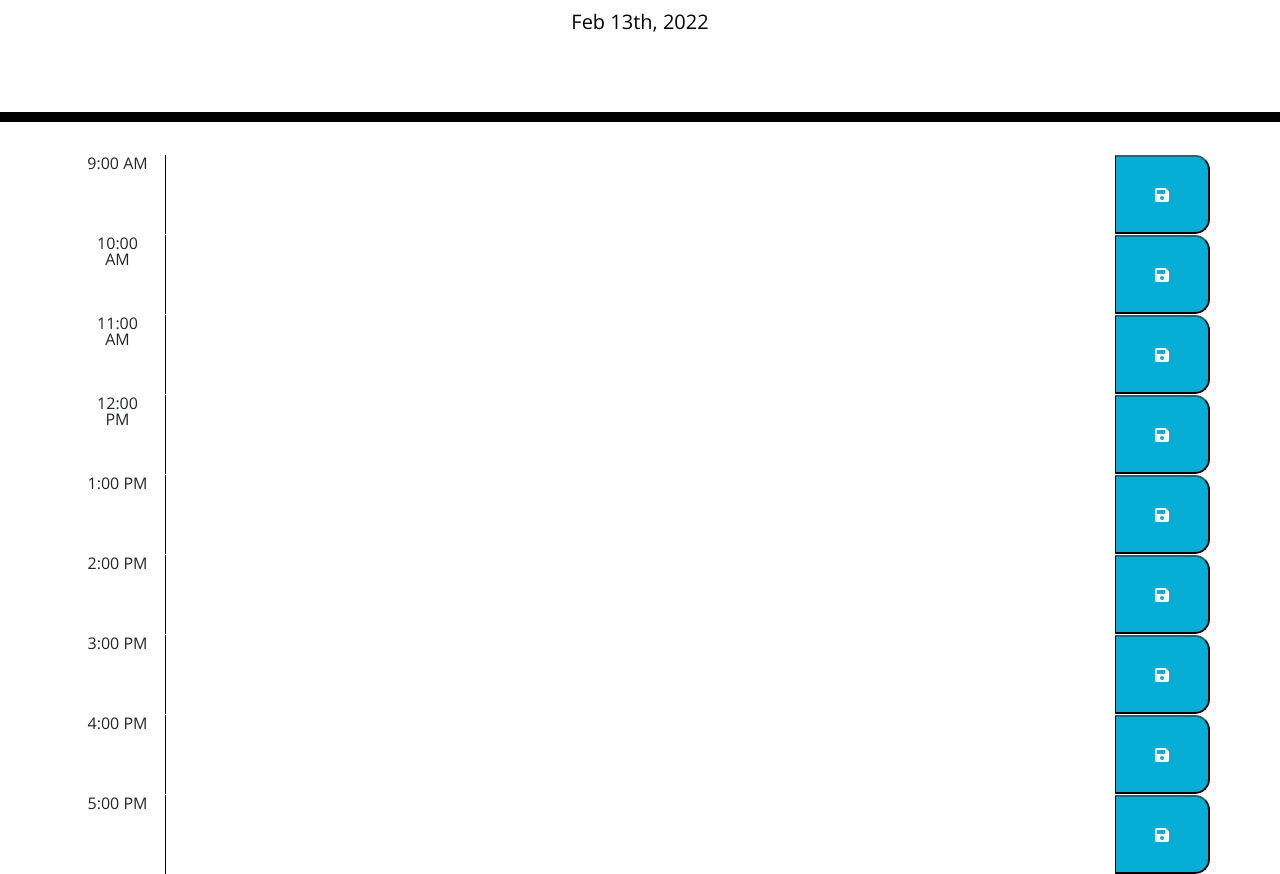
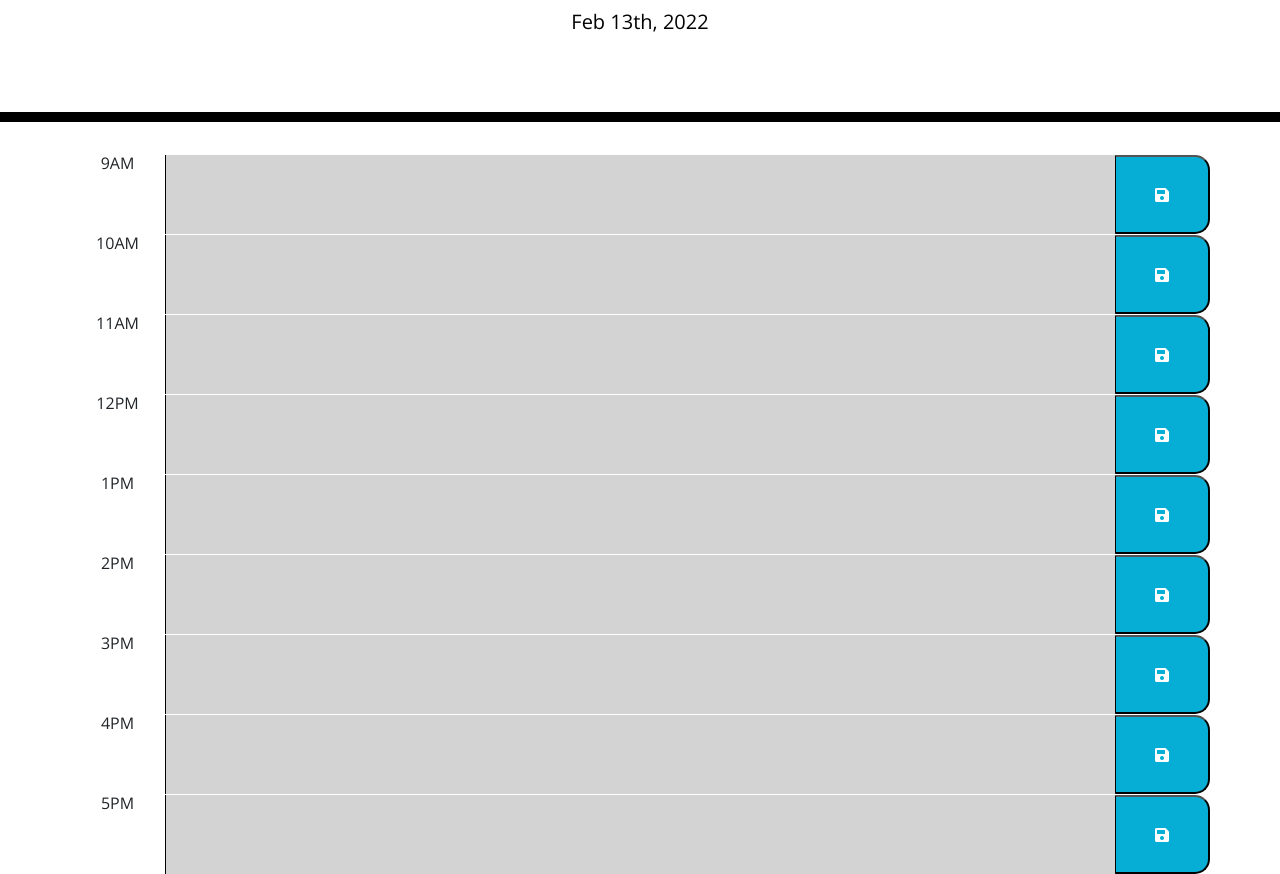
Before and after one commit to jonathanparker21/work-day-scheduler, a plain HTML site: page index.html in a window 1280 px wide. Shown: the part 182-1056 px from the top of the page. Drawn offline with nearby package versions, Linux system fonts and the light colour scheme.

Commit message:
Adding color logic

```diff
--- a/index.html
+++ b/index.html
@@ -23,47 +23,47 @@
     <!-- Timeblocks go here -->
     <section>
       <div class="row time-block">
-        <div class="col-md-1">9:00 AM</div>
+        <div class="col-md-1">9AM</div>
         <textarea class="col-md-10" id="0900"></textarea>
         <button class="saveBtn col-md-1"><i class="fas fa-save"></i></button>
       </div>
       <div class="row time-block">
-        <div class="col-md-1">10:00 AM</div>
+        <div class="col-md-1">10AM</div>
         <textarea class="col-md-10" id="1000"></textarea>
         <button class="saveBtn col-md-1"><i class="fas fa-save"></i></button>
       </div>
       <div class="row time-block">
-        <div class="col-md-1">11:00 AM</div>
+        <div class="col-md-1">11AM</div>
         <textarea class="col-md-10" id="1100"></textarea>
         <button class="saveBtn col-md-1"><i class="fas fa-save"></i></button>
       </div>
       <div class="row time-block">
-        <div class="col-md-1">12:00 PM</div>
+        <div class="col-md-1">12PM</div>
         <textarea class="col-md-10" id="1200"></textarea>
         <button class="saveBtn col-md-1"><i class="fas fa-save"></i></button>
       </div>
       <div class="row time-block">
-        <div class="col-md-1">1:00 PM</div>
+        <div class="col-md-1">1PM</div>
         <textarea class="col-md-10" id="1300"></textarea>
         <button class="saveBtn col-md-1"><i class="fas fa-save"></i></button>
       </div>
       <div class="row time-block">
-        <div class="col-md-1">2:00 PM</div>
+        <div class="col-md-1">2PM</div>
         <textarea class="col-md-10" id="1400"></textarea>
         <button class="saveBtn col-md-1"><i class="fas fa-save"></i></button>
       </div>
       <div class="row time-block">
-        <div class="col-md-1">3:00 PM</div>
+        <div class="col-md-1">3PM</div>
         <textarea class="col-md-10" id="1500"></textarea>
         <button class="saveBtn col-md-1"><i class="fas fa-save"></i></button>
       </div>
       <div class="row time-block">
-        <div class="col-md-1">4:00 PM</div>
+        <div class="col-md-1">4PM</div>
         <textarea class="col-md-10" id="1600"></textarea>
         <button class="saveBtn col-md-1"><i class="fas fa-save"></i></button>
       </div>
       <div class="row time-block">
-        <div class="col-md-1">5:00 PM</div>
+        <div class="col-md-1">5PM</div>
         <textarea class="col-md-10" id="1700"></textarea>
         <button class="saveBtn col-md-1"><i class="fas fa-save"></i></button>
       </div>
--- a/index.js
+++ b/index.js
@@ -1,2 +1,30 @@
-var today = moment();
-$("#currentDay").text(today.format("MMM Do, YYYY"));
+$(document).ready(function () {
+
+    var today = moment();
+    $("#currentDay").text(today.format("MMM Do, YYYY"));
+
+    function colorCodedTime() {
+
+        var currentHour = moment().hour()
+        console.log(currentHour)
+
+        let timeID = ['#0900', '#1000', '#1100', '#1200', '#1300', '#1400', '#1500', '#1600', '#1700']
+        let momentTime = [9, 10, 11, 12, 13, 14, 15, 16, 17]
+
+            for (let i = 0; i < timeID.length; i++) {
+
+                if (momentTime[i] === currentHour) {
+                    $(timeID[i]).addClass('present')
+                  } else if (momentTime[i] < currentHour) {
+                    $(timeID[i]).addClass('past')
+                  } else if (momentTime[i] > currentHour) {
+                    $(timeID[i]).addClass('future')
+                  }
+
+            }
+
+    }
+
+    colorCodedTime();
+
+});
```
